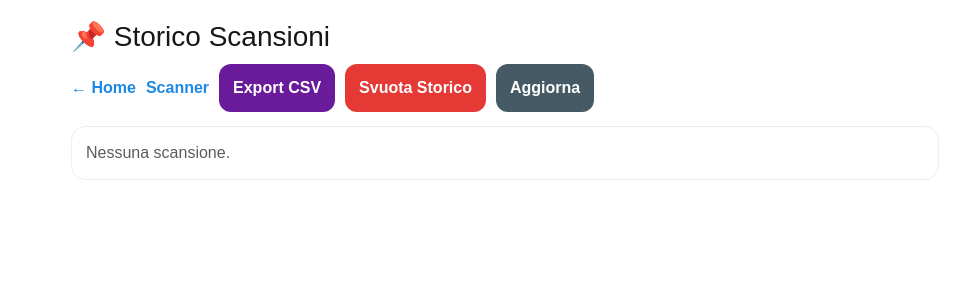
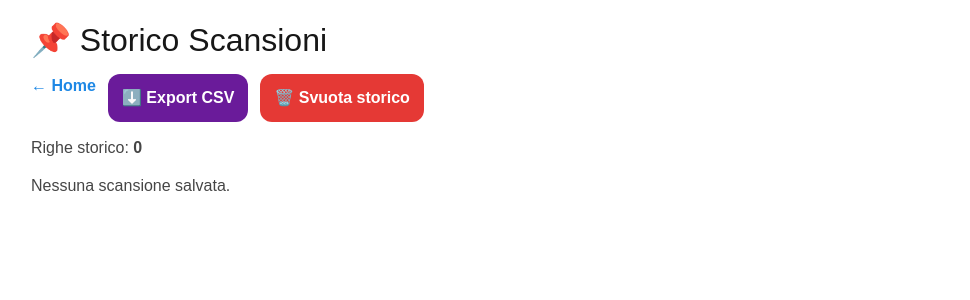
Before and after one commit to lucamandis89/pallet-tracker, a Next.js app: page /history in a window 1280 px wide. Shown: the top 300 px of the page, without its empty margins (135-1105 px from the left). Built offline with nearby package versions, Linux system fonts and the light colour scheme.

Commit message:
Update page.tsx

```diff
--- a/app/history/page.tsx
+++ b/app/history/page.tsx
@@ -1,62 +1,104 @@
-// app/history/page.tsx
 "use client";
 
 import React, { useMemo, useState } from "react";
-import { clearHistory, downloadCsv, formatDT, getHistory } from "../lib/storage";
+import { clearHistory, getHistory, historyToCsv, type ScanHistoryItem } from "../lib/storage";
 
 export default function HistoryPage() {
-  const [refresh, setRefresh] = useState(0);
+  const [list, setList] = useState<ScanHistoryItem[]>(() => getHistory());
 
-  const list = useMemo(() => getHistory(), [refresh]);
+  const grouped = useMemo(() => {
+    // raggruppo per data
+    const map = new Map<string, ScanHistoryItem[]>();
+    for (const h of list) {
+      const d = new Date(h.ts).toLocaleDateString();
+      map.set(d, [...(map.get(d) || []), h]);
+    }
+    return Array.from(map.entries());
+  }, [list]);
 
-  function exportCsv() {
-    downloadCsv(
-      `storico_scansioni_${new Date().toISOString().slice(0, 10)}.csv`,
-      ["datetime", "qr", "lat", "lng", "note"],
-      list.map((x) => [formatDT(x.ts), x.qr, x.lat ?? "", x.lng ?? "", x.note ?? ""])
-    );
+  function reload() {
+    setList(getHistory());
   }
 
-  function clearAll() {
-    if (!confirm("Vuoi cancellare tutto lo storico?")) return;
+  function downloadCsv() {
+    const csv = historyToCsv();
+    const blob = new Blob([csv], { type: "text/csv;charset=utf-8" });
+    const url = URL.createObjectURL(blob);
+    const a = document.createElement("a");
+    a.href = url;
+    a.download = `storico-scan-${new Date().toISOString().slice(0, 10)}.csv`;
+    a.click();
+    URL.revokeObjectURL(url);
+  }
+
+  function wipe() {
+    if (!confirm("Cancellare tutto lo storico?")) return;
     clearHistory();
-    setRefresh((x) => x + 1);
+    reload();
   }
 
   return (
-    <div style={{ padding: 16, maxWidth: 900, margin: "0 auto" }}>
-      <h1 style={{ fontSize: 28, marginBottom: 6 }}>📌 Storico Scansioni</h1>
-
-      <div style={{ display: "flex", gap: 10, flexWrap: "wrap" }}>
-        <a href="/" style={link()}>← Home</a>
-        <a href="/scan" style={link()}>Scanner</a>
-        <button style={btn("#6a1b9a")} onClick={exportCsv}>Export CSV</button>
-        <button style={btn("#e53935")} onClick={clearAll}>Svuota Storico</button>
-        <button style={btn("#455a64")} onClick={() => setRefresh((x) => x + 1)}>Aggiorna</button>
+    <div style={{ padding: 16, maxWidth: 980, margin: "0 auto" }}>
+      <h1 style={{ margin: 0, fontSize: 32 }}>📌 Storico Scansioni</h1>
+      <div style={{ marginTop: 10, display: "flex", gap: 12, flexWrap: "wrap" }}>
+        <a href="/" style={{ color: "#1e88e5", fontWeight: 800, textDecoration: "none" }}>← Home</a>
+        <button onClick={downloadCsv} style={{ padding: "12px 14px", borderRadius: 12, border: "none", fontWeight: 900, cursor: "pointer", background: "#6a1b9a", color: "white" }}>
+          ⬇️ Export CSV
+        </button>
+        <button onClick={wipe} style={{ padding: "12px 14px", borderRadius: 12, border: "none", fontWeight: 900, cursor: "pointer", background: "#e53935", color: "white" }}>
+          🗑️ Svuota storico
+        </button>
       </div>
 
-      <div style={box()}>
-        {list.length === 0 ? <div style={{ opacity: 0.7 }}>Nessuna scansione.</div> : null}
-        <div style={{ display: "grid", gap: 10 }}>
-          {list.slice(0, 200).map((h) => (
-            <div key={h.id} style={card()}>
-              <div style={{ fontWeight: 1000 }}>{h.qr}</div>
-              <div style={{ opacity: 0.85 }}>{formatDT(h.ts)}</div>
-              {typeof h.lat === "number" && typeof h.lng === "number" ? (
-                <div style={{ opacity: 0.85 }}>
-                  GPS: {h.lat.toFixed(6)} , {h.lng.toFixed(6)}
-                </div>
-              ) : null}
-              {h.note ? <div style={{ opacity: 0.85 }}>Note: {h.note}</div> : null}
+      <div style={{ marginTop: 14, opacity: 0.8 }}>
+        Righe storico: <b>{list.length}</b>
+      </div>
+
+      {grouped.length === 0 ? (
+        <div style={{ marginTop: 14, opacity: 0.8 }}>Nessuna scansione salvata.</div>
+      ) : (
+        <div style={{ marginTop: 14, display: "grid", gap: 12 }}>
+          {grouped.map(([day, items]) => (
+            <div key={day} style={{ padding: 14, borderRadius: 16, border: "1px solid #e6e6e6", background: "white" }}>
+              <div style={{ fontWeight: 1000, fontSize: 18, marginBottom: 10 }}>{day}</div>
+
+              <div style={{ overflowX: "auto" }}>
+                <table style={{ width: "100%", borderCollapse: "collapse" }}>
+                  <thead>
+                    <tr>
+                      <th style={{ textAlign: "left", padding: 8, borderBottom: "1px solid #eee" }}>Ora</th>
+                      <th style={{ textAlign: "left", padding: 8, borderBottom: "1px solid #eee" }}>Codice</th>
+                      <th style={{ textAlign: "left", padding: 8, borderBottom: "1px solid #eee" }}>Tipo</th>
+                      <th style={{ textAlign: "left", padding: 8, borderBottom: "1px solid #eee" }}>Qty</th>
+                      <th style={{ textAlign: "left", padding: 8, borderBottom: "1px solid #eee" }}>Luogo</th>
+                      <th style={{ textAlign: "left", padding: 8, borderBottom: "1px solid #eee" }}>GPS</th>
+                      <th style={{ textAlign: "left", padding: 8, borderBottom: "1px solid #eee" }}>Note</th>
+                    </tr>
+                  </thead>
+                  <tbody>
+                    {items.map((h) => (
+                      <tr key={h.id}>
+                        <td style={{ padding: 8, borderBottom: "1px solid #f4f4f4" }}>
+                          {new Date(h.ts).toLocaleTimeString()}
+                        </td>
+                        <td style={{ padding: 8, borderBottom: "1px solid #f4f4f4", fontWeight: 900 }}>
+                          {h.palletCode}
+                          <div style={{ fontSize: 12, opacity: 0.7 }}>{h.mode}</div>
+                        </td>
+                        <td style={{ padding: 8, borderBottom: "1px solid #f4f4f4" }}>{h.palletType}</td>
+                        <td style={{ padding: 8, borderBottom: "1px solid #f4f4f4" }}>{h.qty}</td>
+                        <td style={{ padding: 8, borderBottom: "1px solid #f4f4f4" }}>{h.locationLabel ?? "—"} ({h.locationKind})</td>
+                        <td style={{ padding: 8, borderBottom: "1px solid #f4f4f4" }}>{h.lat ?? "—"} / {h.lng ?? "—"}</td>
+                        <td style={{ padding: 8, borderBottom: "1px solid #f4f4f4" }}>{h.notes ?? ""}</td>
+                      </tr>
+                    ))}
+                  </tbody>
+                </table>
+              </div>
             </div>
           ))}
         </div>
-      </div>
+      )}
     </div>
   );
 }
-
-const box = (): React.CSSProperties => ({ marginTop: 14, padding: 14, borderRadius: 14, border: "1px solid #eee", background: "white" });
-const card = (): React.CSSProperties => ({ padding: 12, borderRadius: 14, border: "1px solid #eee" });
-const btn = (bg: string): React.CSSProperties => ({ padding: "12px 14px", borderRadius: 12, border: "none", background: bg, color: "white", fontWeight: 900, cursor: "pointer" });
-const link = (): React.CSSProperties => ({ fontWeight: 900, textDecoration: "none", color: "#1e88e5", padding: "12px 0" });
```
